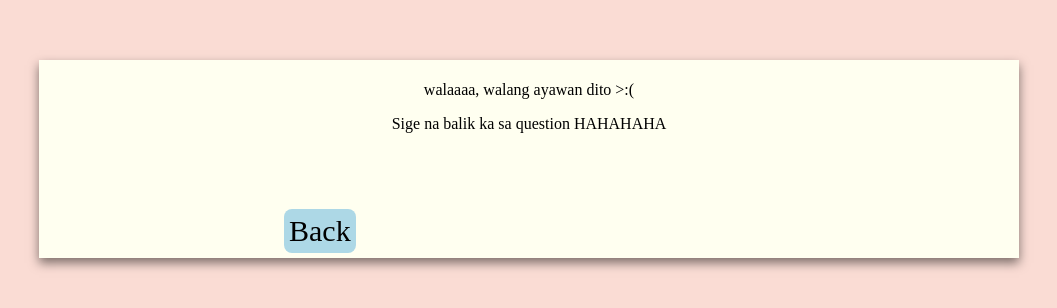
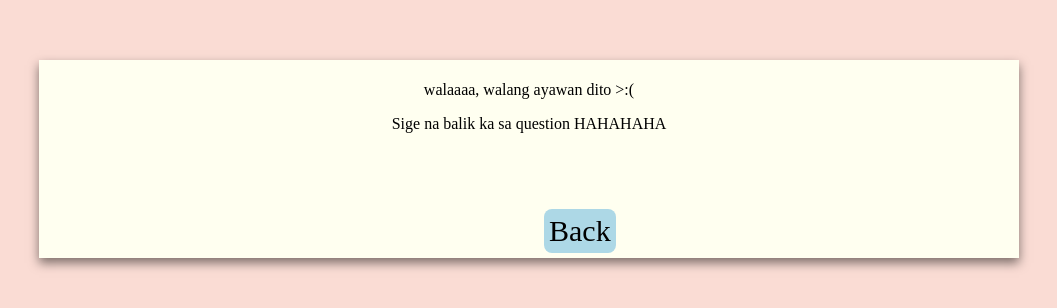
Before and after one commit to Ryzeee223/monthsary, a plain HTML site: page choice2.html in a window 1280 px wide. Shown: the whole page, without its empty margins (111-1168 px from the left). Drawn offline with Linux system fonts and the light colour scheme.

Commit message:
Update choice2.html

```diff
--- a/choice2.html
+++ b/choice2.html
@@ -31,7 +31,7 @@ text-align: center;
 }
 #back{
 	position: relative;
-	left: 240px;
+	left: 500px;
 	top: 30px;
 	border-radius: 8px;
 	padding: 5px;
```
